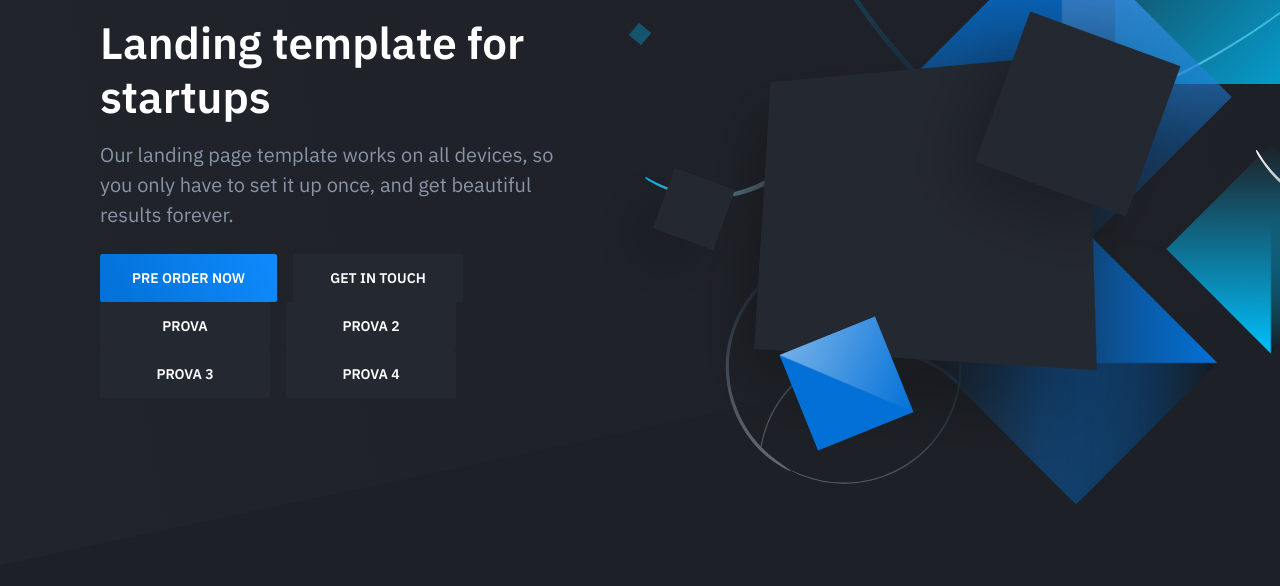
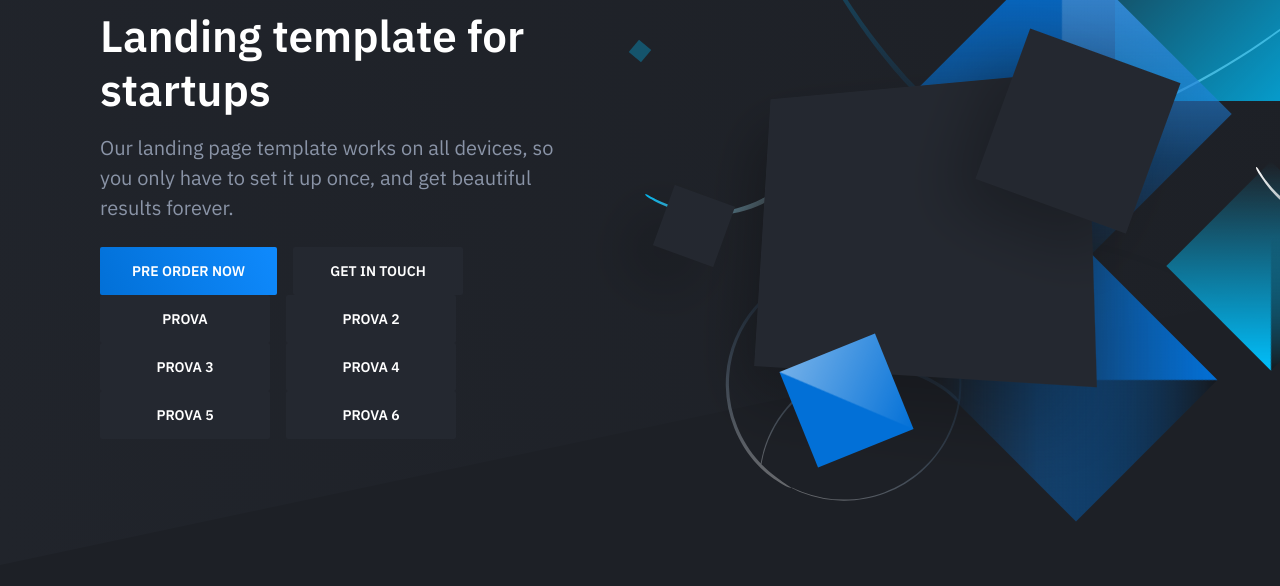
Before and after one commit to Au-reola/landingdm2021, a plain HTML site: page index.html in a window 1280 px wide. Shown: the part 135-721 px from the top of the page. Drawn offline with nearby package versions, Linux system fonts and the light colour scheme.

Commit message:
Update index.html

```diff
--- a/index.html
+++ b/index.html
@@ -57,6 +57,8 @@ height="0" width="0" style="display:none;visibility:hidden"></iframe></noscript>
                             </a><a class="button prova2" href="#">Prova 2</a></div>
                           <div class="hero-cta"><a class="button prova3" href="preorder.html">prova 3
                             </a><a class="button prova4" href="#">Prova 4</a></div>
+                          <div class="hero-cta"><a class="button prova5" href="preorder.html">prova 5
+                            </a><a class="button prova6" href="#">Prova 6</a></div>
 
                         </div>
                         <div class="hero-figure anime-element">
```
